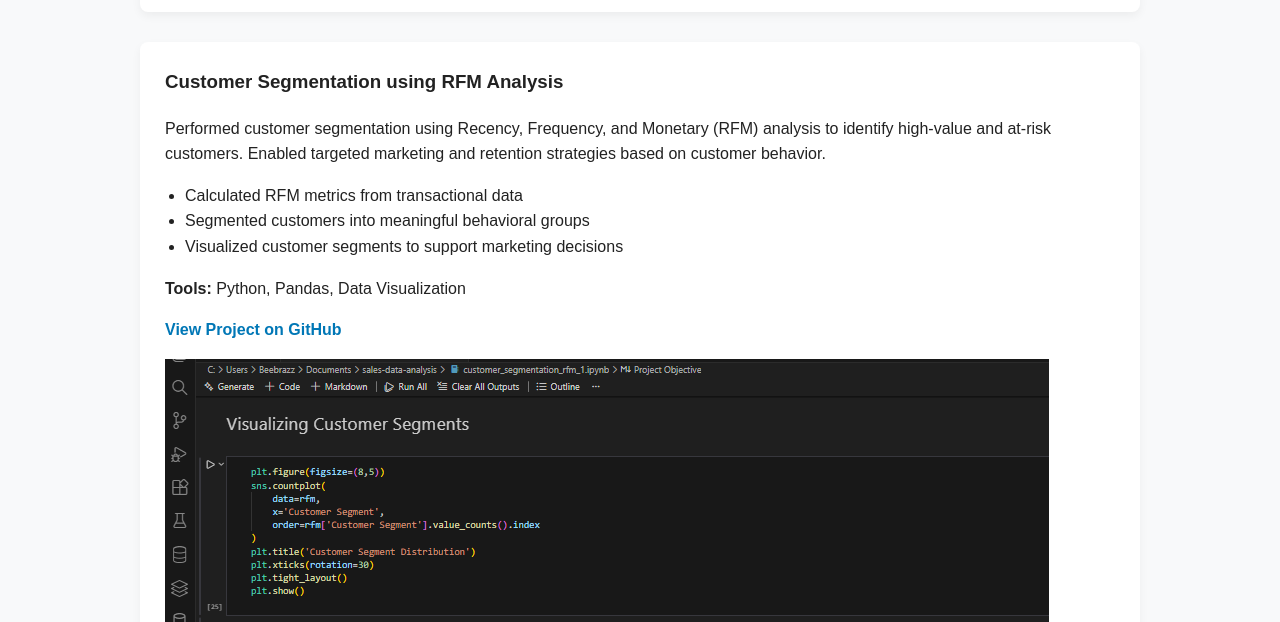
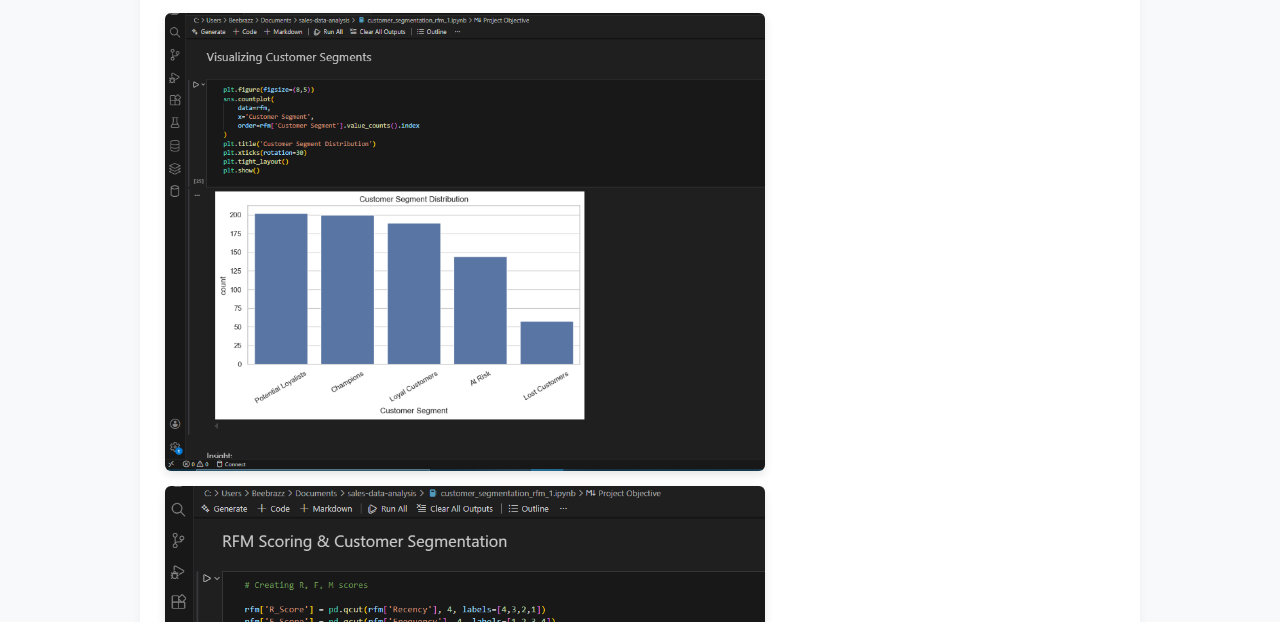
Before and after one commit to Blessing-analytics/blessing-analytics.github.io, a plain HTML site: page index.html in a window 1280 px wide. Shown: the part 2178-2800 px from the top of the page. Drawn offline with Linux system fonts and the light colour scheme.

Commit message:
Updating stlyes

```diff
--- a/styles.css
+++ b/styles.css
@@ -98,3 +98,13 @@
   background: #0d1b2a;
   color: #ffffff;
 }
+/* Project Images Styling */
+.project img {
+  width: 100%;
+  max-width: 600px;   /* Controls image size */
+  height: auto;
+  display: block;
+  margin: 15px 0;
+  border-radius: 6px;
+  box-shadow: 0 4px 10px rgba(0, 0, 0, 0.1);
+}
```
